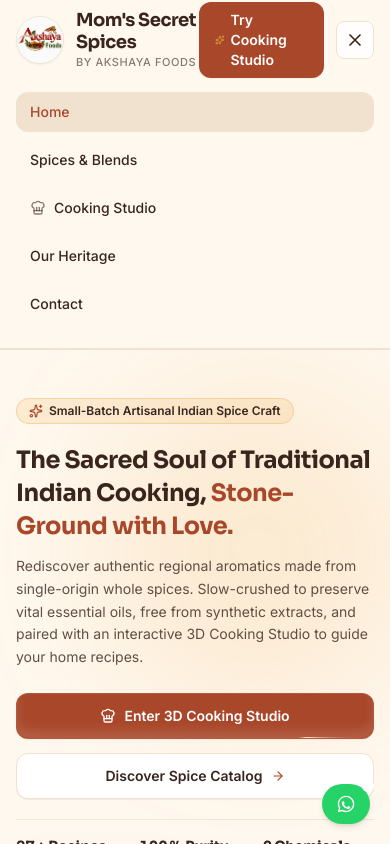
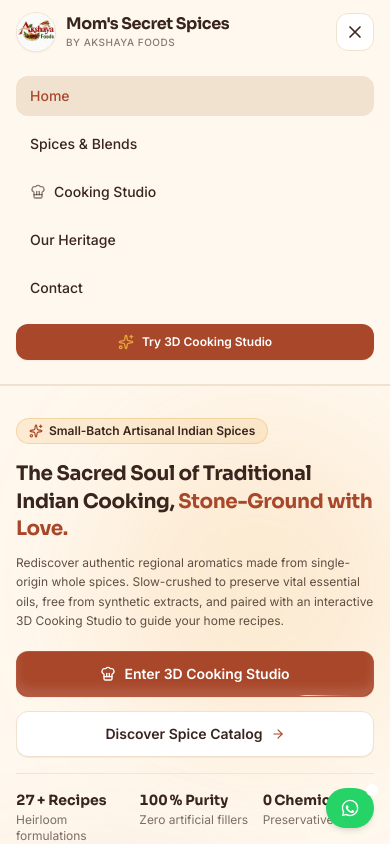
Before and after one commit to dsriharikrishna19/Mom-s-Secret-Spices, a Next.js app: page / in a window 390 px wide. Both pictures are taken after a click on the button 355 px from the left and 40 px from the top of the page. Shown: the top 844 px of the page. Built offline with nearby package versions, Linux system fonts and the light colour scheme.

Commit message:
feat: add WhatsApp bot, hero section, and header components

```diff
--- a/src/components/home/HeroSection.tsx
+++ b/src/components/home/HeroSection.tsx
@@ -12,29 +12,29 @@ import {
 
 export function HeroSection() {
   return (
-    <section className="relative overflow-hidden bg-brand-cream border-b border-brand-sand/80 py-12 md:py-16 lg:py-20 px-4 sm:px-6 lg:px-8">
+    <section className="relative overflow-hidden bg-brand-cream border-b border-brand-sand/80 py-8 sm:py-12 md:py-16 lg:py-20 px-4 sm:px-6 lg:px-8">
       {/* Warm ambient background gradients */}
       <div className="absolute top-10 left-1/4 w-80 h-80 bg-brand-gold/15 rounded-full blur-3xl pointer-events-none" />
       <div className="absolute bottom-10 right-1/4 w-96 h-96 bg-brand-terracotta/10 rounded-full blur-3xl pointer-events-none" />
 
-      <div className="relative max-w-7xl mx-auto grid grid-cols-1 lg:grid-cols-12 gap-10 lg:gap-12 items-center">
+      <div className="relative max-w-7xl mx-auto grid grid-cols-1 lg:grid-cols-12 gap-8 lg:gap-12 items-center">
         {/* Left Column: Editorial Eyebrow, Heading, Value Prop & CTAs */}
         <MotionLanding
           direction="right"
           duration={0.7}
-          className="lg:col-span-7 flex flex-col items-start gap-5 sm:gap-6"
+          className="lg:col-span-7 flex flex-col items-start gap-4 sm:gap-6"
         >
-          <Badge variant="gold" className="inline-flex items-center gap-1.5 self-start">
-            <SparklesIcon className="w-3.5 h-3.5 text-brand-terracotta" />
-            <span>Small-Batch Artisanal Indian Spice Craft</span>
+          <Badge variant="gold" className="inline-flex items-center gap-1.5 self-start text-xs">
+            <SparklesIcon className="w-3.5 h-3.5 text-brand-terracotta shrink-0" />
+            <span className="truncate">Small-Batch Artisanal Indian Spices</span>
           </Badge>
 
-          <div className="flex flex-col gap-3">
-            <h1 className="font-heading text-2xl sm:text-2xl font-bold text-brand-brown tracking-tight leading-snug">
+          <div className="flex flex-col gap-2.5 sm:gap-3">
+            <h1 className="font-heading text-xl sm:text-2xl font-bold text-brand-brown tracking-tight leading-snug">
               The Sacred Soul of Traditional Indian Cooking,{" "}
               <span className="text-brand-terracotta">Stone-Ground with Love.</span>
             </h1>
-            <p className="font-sans text-sm sm:text-base text-brand-brown/80 leading-relaxed max-w-2xl">
+            <p className="font-sans text-xs sm:text-base text-brand-brown/80 leading-relaxed max-w-2xl">
               Rediscover authentic regional aromatics made from single-origin whole spices. Slow-crushed
               to preserve vital essential oils, free from synthetic extracts, and paired with an interactive 3D Cooking Studio to guide your home recipes.
             </p>
--- a/src/components/layout/Header.tsx
+++ b/src/components/layout/Header.tsx
@@ -27,23 +27,23 @@ export default function Header() {
 
   return (
     <header className="sticky top-0 z-50 bg-brand-cream/92 backdrop-blur-md border-b border-brand-sand">
-      <div className="max-w-7xl mx-auto px-4 sm:px-6 lg:px-8 h-20 flex items-center justify-between">
-        <Link href="/" className="flex items-center gap-3 group">
-          <div className="relative w-12 h-12 rounded-full overflow-hidden border border-brand-sand shadow-xs bg-white shrink-0">
+      <div className="max-w-7xl mx-auto px-4 sm:px-6 lg:px-8 h-16 sm:h-20 flex items-center justify-between">
+        <Link href="/" className="flex items-center gap-2.5 sm:gap-3 group min-w-0">
+          <div className="relative w-10 h-10 sm:w-12 sm:h-12 rounded-full overflow-hidden border border-brand-sand shadow-xs bg-white shrink-0">
             <Image
               src="/brand-logo.jpg"
               alt="Mom's Secret Spices - Akshaya Foods Logo"
               fill
-              sizes="48px"
+              sizes="(max-width: 640px) 40px, 48px"
               className="object-cover"
               priority
             />
           </div>
-          <div className="flex flex-col">
-            <span className="font-heading font-bold text-lg sm:text-xl text-brand-brown tracking-tight group-hover:text-brand-terracotta transition-colors leading-tight">
+          <div className="flex flex-col min-w-0">
+            <span className="font-heading font-bold text-base sm:text-xl text-brand-brown tracking-tight group-hover:text-brand-terracotta transition-colors leading-tight truncate">
               Mom&apos;s Secret Spices
             </span>
-            <span className="text-[11px] text-brand-brown/60 tracking-wider font-medium uppercase">
+            <span className="text-[10px] sm:text-[11px] text-brand-brown/60 tracking-wider font-medium uppercase truncate">
               By Akshaya Foods
             </span>
           </div>
@@ -82,12 +82,12 @@ export default function Header() {
         </nav>
 
         {/* CTA Button & Mobile Toggle */}
-        <div className="flex items-center gap-3">
+        <div className="flex items-center gap-2 sm:gap-3">
           <Link
             href="/experience"
-            className="inline-flex items-center gap-1.5 px-4 py-2 text-sm font-semibold text-white bg-brand-terracotta hover:bg-[#8e3920] rounded-xl shadow-xs hover:shadow transition-all"
+            className="hidden sm:inline-flex items-center gap-1.5 px-3.5 py-2 text-xs sm:text-sm font-semibold text-white bg-brand-terracotta hover:bg-[#8e3920] rounded-xl shadow-xs hover:shadow transition-all whitespace-nowrap"
           >
-            <SparklesIcon className="w-4 h-4 text-brand-gold" />
+            <SparklesIcon className="w-4 h-4 text-brand-gold shrink-0" />
             <span>Try Cooking Studio</span>
           </Link>
 
@@ -95,7 +95,7 @@ export default function Header() {
           <button
             type="button"
             onClick={() => setMobileMenuOpen(!mobileMenuOpen)}
-            className="md:hidden p-2 rounded-lg border border-brand-sand bg-white/80 text-brand-brown hover:bg-brand-sand/50 transition-colors"
+            className="md:hidden p-2 rounded-xl border border-brand-sand bg-white text-brand-brown hover:bg-brand-sand/50 transition-colors shrink-0"
             aria-label="Toggle navigation menu"
           >
             <svg
@@ -153,6 +153,16 @@ export default function Header() {
               </Link>
             );
           })}
+          <div className="pt-2">
+            <Link
+              href="/experience"
+              onClick={() => setMobileMenuOpen(false)}
+              className="flex items-center justify-center gap-2 w-full py-2.5 px-4 text-xs font-semibold text-white bg-brand-terracotta hover:bg-[#8e3920] rounded-xl shadow-xs transition-all"
+            >
+              <SparklesIcon className="w-4 h-4 text-brand-gold" />
+              <span>Try 3D Cooking Studio</span>
+            </Link>
+          </div>
         </div>
       )}
     </header>
--- a/src/components/shared/WhatsAppBot.tsx
+++ b/src/components/shared/WhatsAppBot.tsx
@@ -33,7 +33,7 @@ export function WhatsAppBot() {
   };
 
   return (
-    <div className="fixed bottom-5 right-5 z-50 flex flex-col items-end gap-2.5">
+    <div className="fixed bottom-4 right-4 sm:bottom-5 sm:right-5 z-50 flex flex-col items-end gap-2.5">
       {/* Floating Interactive Popup Menu */}
       {isOpen && (
         <div className="w-72 sm:w-80 bg-white rounded-xl border border-brand-sand shadow-lg p-4 flex flex-col gap-3 animate-in fade-in slide-in-from-bottom-3 duration-200">
```
